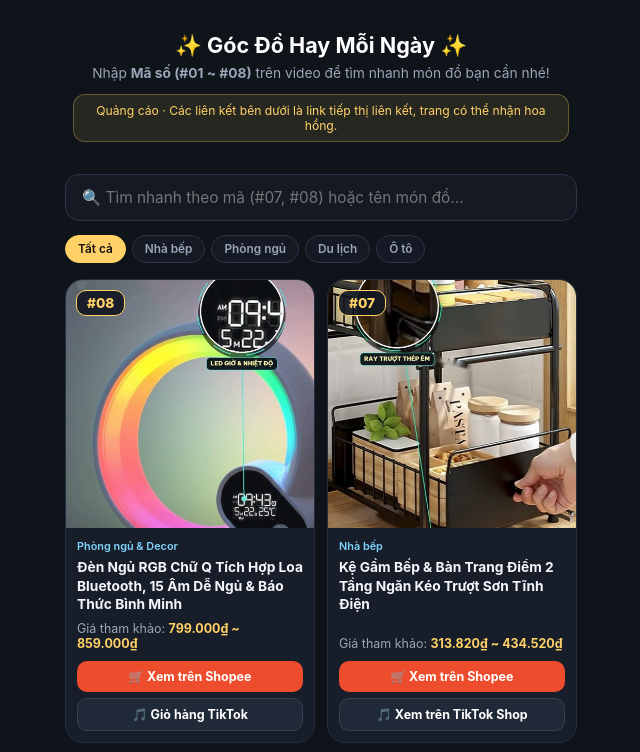
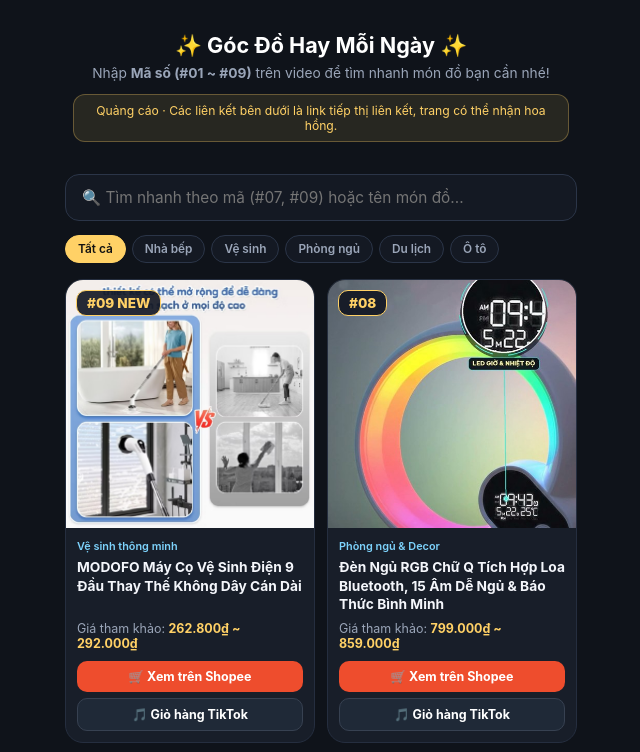
Before and after one commit to kjchoi-77/vn-affiliate-storefront, a plain HTML site: page index.html in a window 1280 px wide. Shown: the top 752 px of the page, without its empty margins (319-959 px from the left). Drawn offline with Linux system fonts and the light colour scheme.

Commit message:
Add #09 MODOFO electric scrubber card to Bio Storefront

```diff
--- a/index.html
+++ b/index.html
@@ -41,20 +41,35 @@
 <body>
   <header>
     <h1>✨ Góc Đồ Hay Mỗi Ngày ✨</h1>
-    <p>Nhập <strong>Mã số (#01 ~ #08)</strong> trên video để tìm nhanh món đồ bạn cần nhé!</p>
+    <p>Nhập <strong>Mã số (#01 ~ #09)</strong> trên video để tìm nhanh món đồ bạn cần nhé!</p>
     <div class="disclosure">Quảng cáo · Các liên kết bên dưới là link tiếp thị liên kết, trang có thể nhận hoa hồng.</div>
   </header>
   <div class="search-box">
-    <input type="text" id="q" placeholder="🔍 Tìm nhanh theo mã (#07, #08) hoặc tên món đồ..." oninput="filterCards()" />
+    <input type="text" id="q" placeholder="🔍 Tìm nhanh theo mã (#07, #09) hoặc tên món đồ..." oninput="filterCards()" />
   </div>
   <div class="cat-tabs" id="catTabs">
     <button class="cat-btn active" onclick="setCat('', this)">Tất cả</button>
     <button class="cat-btn" onclick="setCat('Nhà bếp', this)">Nhà bếp</button>
+    <button class="cat-btn" onclick="setCat('Vệ sinh thông minh', this)">Vệ sinh</button>
     <button class="cat-btn" onclick="setCat('Phòng ngủ & Decor', this)">Phòng ngủ</button>
     <button class="cat-btn" onclick="setCat('Du lịch & Đi làm', this)">Du lịch</button>
     <button class="cat-btn" onclick="setCat('Ô tô', this)">Ô tô</button>
   </div>
   <section class="grid" id="grid">
+
+    <article class="card" data-code="#09" data-cat="Vệ sinh thông minh" data-title="modofo máy cọ vệ sinh điện bàn chải cọ rửa điện đa năng không dây cán dài 9 đầu thay">
+      <div class="badge-code">#09 NEW</div>
+      <img src="thumbs/item_09.jpg" alt="MODOFO Máy Cọ Vệ Sinh Điện 9 Đầu Thay Thế Không Dây Cán Dài" loading="lazy" />
+      <div class="card-body">
+        <span class="cat-pill">Vệ sinh thông minh</span>
+        <h2>MODOFO Máy Cọ Vệ Sinh Điện 9 Đầu Thay Thế Không Dây Cán Dài</h2>
+        <p class="price">Giá tham khảo: <strong>262.800₫ ~ 292.000₫</strong></p>
+        <div class="btn-row">
+          <a href="https://s.shopee.vn/8VAcKEYf7t" target="_blank" rel="noopener" class="btn btn-shopee">🛒 Xem trên Shopee</a>
+          <a href="#tiktok-09" class="btn btn-tiktok">🎵 Giỏ hàng TikTok</a>
+        </div>
+      </div>
+    </article>
 
     <article class="card" data-code="#08" data-cat="Phòng ngủ & Decor" data-title="đèn ngủ rgb chữ q tích hợp loa bluetooth, 15 âm dễ ngủ & báo thức bình minh">
       <div class="badge-code">#08</div>
```
Also changed, not shown: thumbs/item_09.jpg (added).
